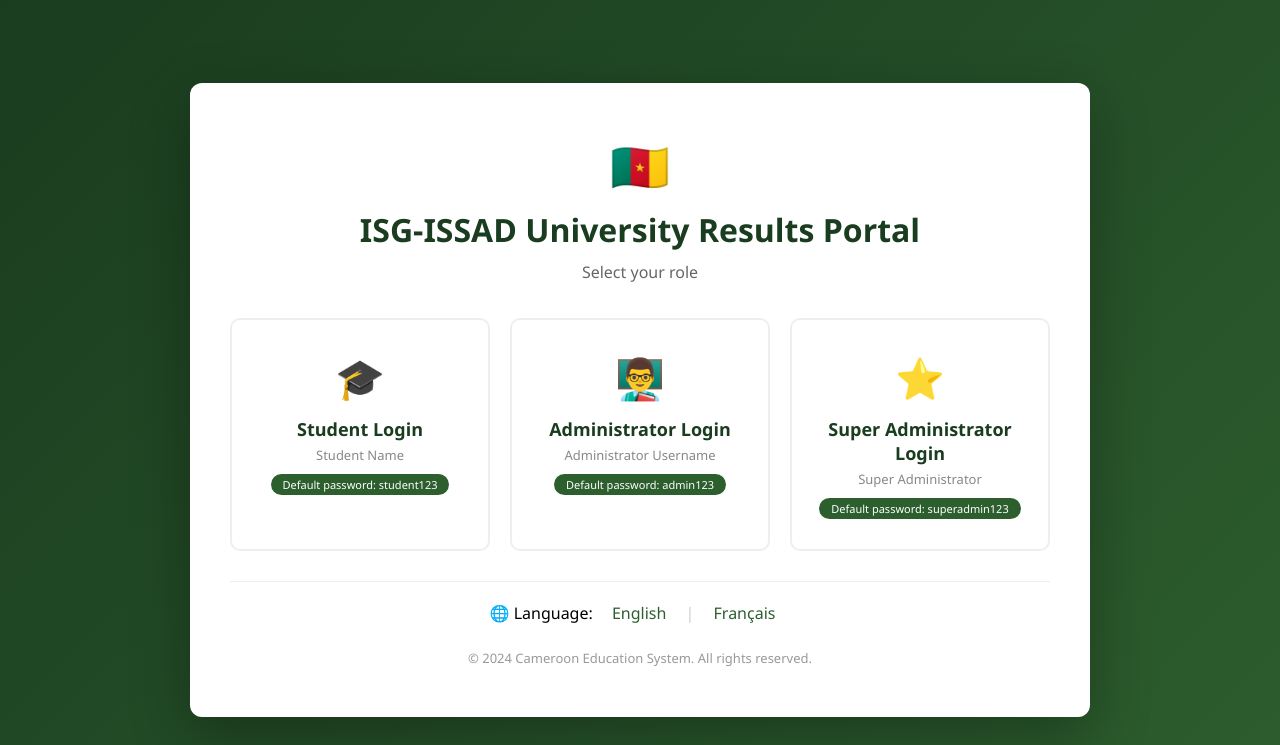
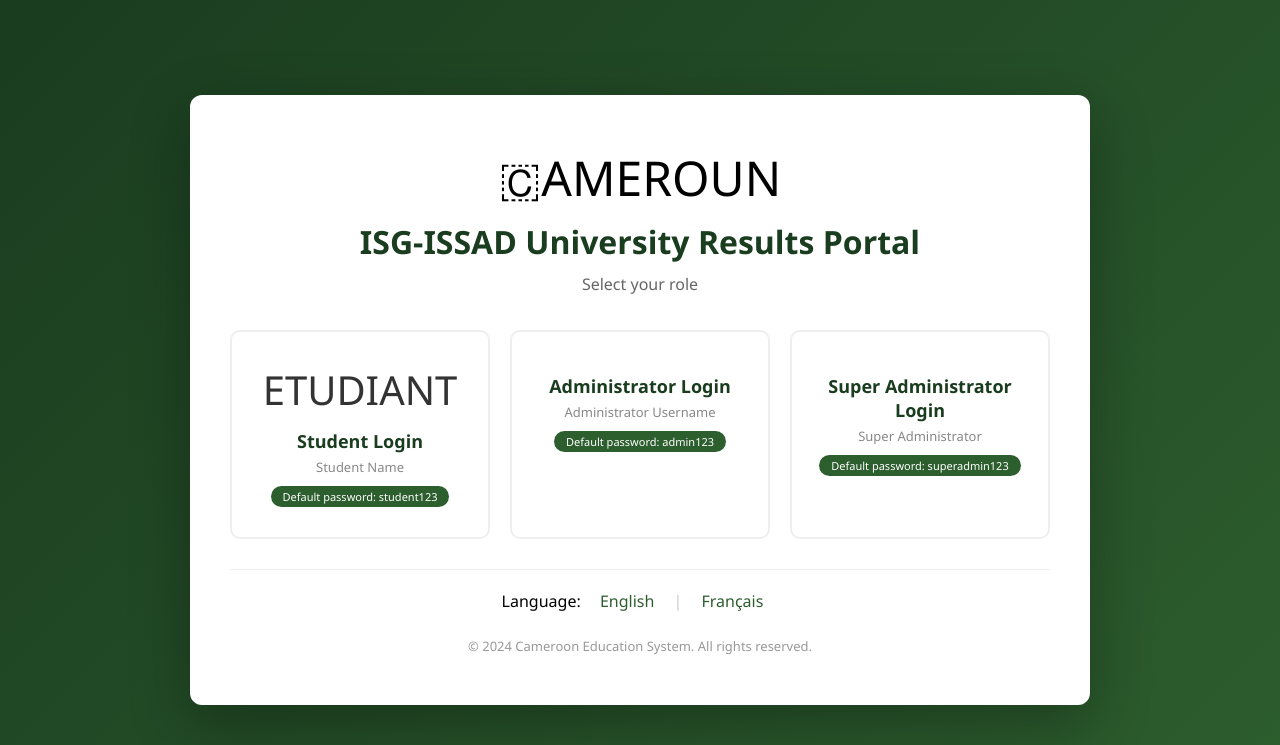
Before and after one commit to angelyslonne-ship-it/cameroon-university-portal, a Flask app: page / in a window 1280 px wide. Shown: the top 745 px of the page. Run offline with Flask 3, Linux system fonts and the light colour scheme.

Commit message:
emojis remove

```diff
--- a/templates/index.html
+++ b/templates/index.html
@@ -89,25 +89,25 @@
 </head>
 <body>
     <div class="container">
-        <div class="flag">🇨🇲</div>
+        <div class="flag">🇨AMEROUN</div>
         <h1>ISG-ISSAD University Results Portal</h1>
         <p class="subtitle">{{ t('select_role') }}</p>
 
         <div class="login-options">
             <a href="/login" class="option-card">
-                <span class="icon">🎓</span>
+                <span class="icon">ETUDIANT</span>
                 <h2>{{ t('student_login') }}</h2>
                 <p>{{ t('student_name') }}</p>
                 <span class="badge">{{ t('default_password_student') }}</span>
             </a>
             <a href="/login" class="option-card">
-                <span class="icon">👨‍🏫</span>
+                <span class="icon"></span>
                 <h2>{{ t('admin_login') }}</h2>
                 <p>{{ t('admin_username') }}</p>
                 <span class="badge">{{ t('default_password_admin') }}</span>
             </a>
             <a href="/login" class="option-card">
-                <span class="icon">⭐</span>
+                <span class="icon"></span>
                 <h2>{{ t('super_admin_login') }}</h2>
                 <p>{{ t('super_admin') }}</p>
                 <span class="badge">{{ t('default_password_super') }}</span>
@@ -115,7 +115,7 @@
         </div>
 
         <div class="language-switcher">
-            <span>🌐 {{ t('language') }}: </span>
+            <span> {{ t('language') }}: </span>
             <a href="/set_language/en" class="{% if session.lang == 'en' %}active{% endif %}">{{ t('english') }}</a>
             <span class="separator">|</span>
             <a href="/set_language/fr" class="{% if session.lang == 'fr' %}active{% endif %}">{{ t('french') }}</a>
```
Also changed, not shown: templates/login.html (+4 -4 lines).
